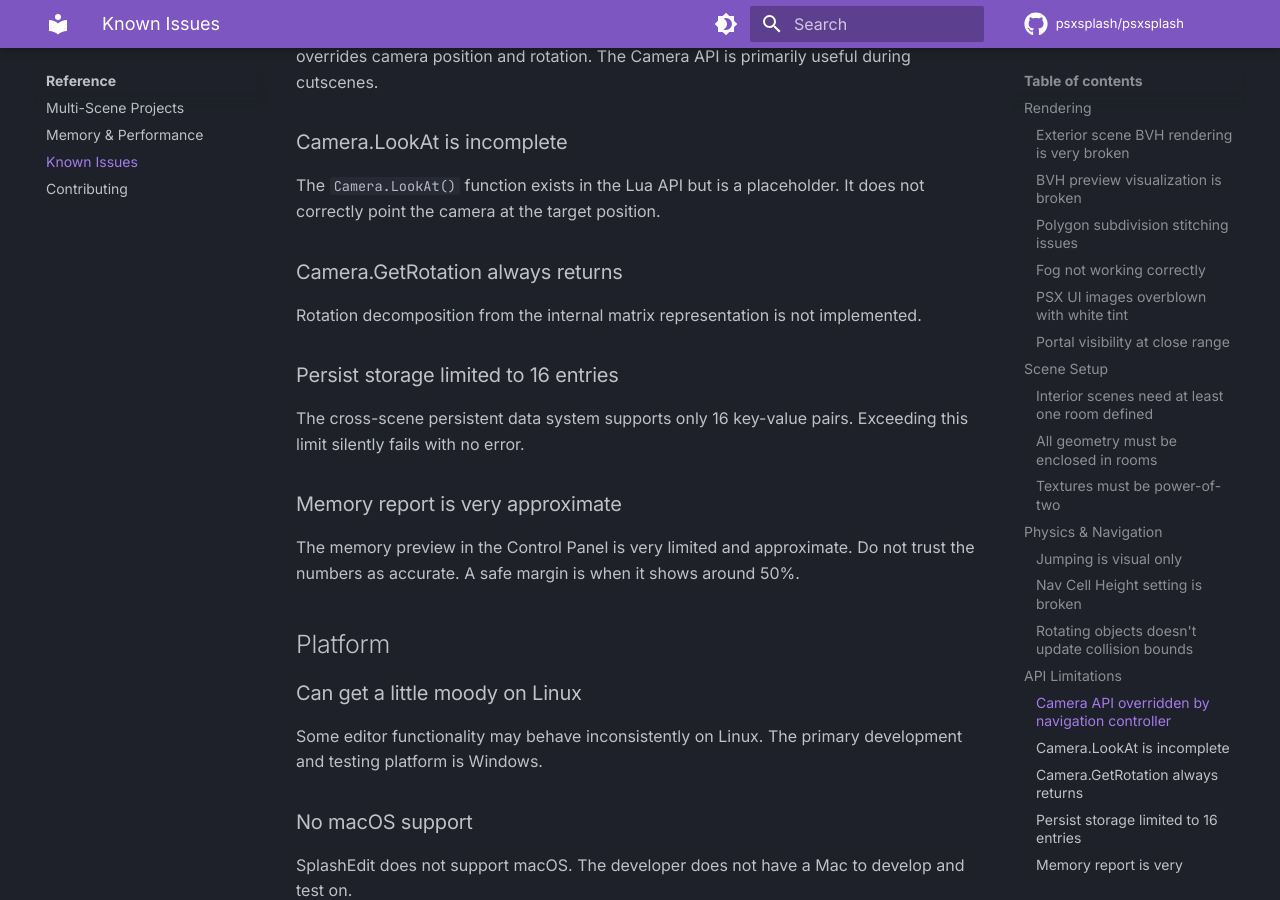
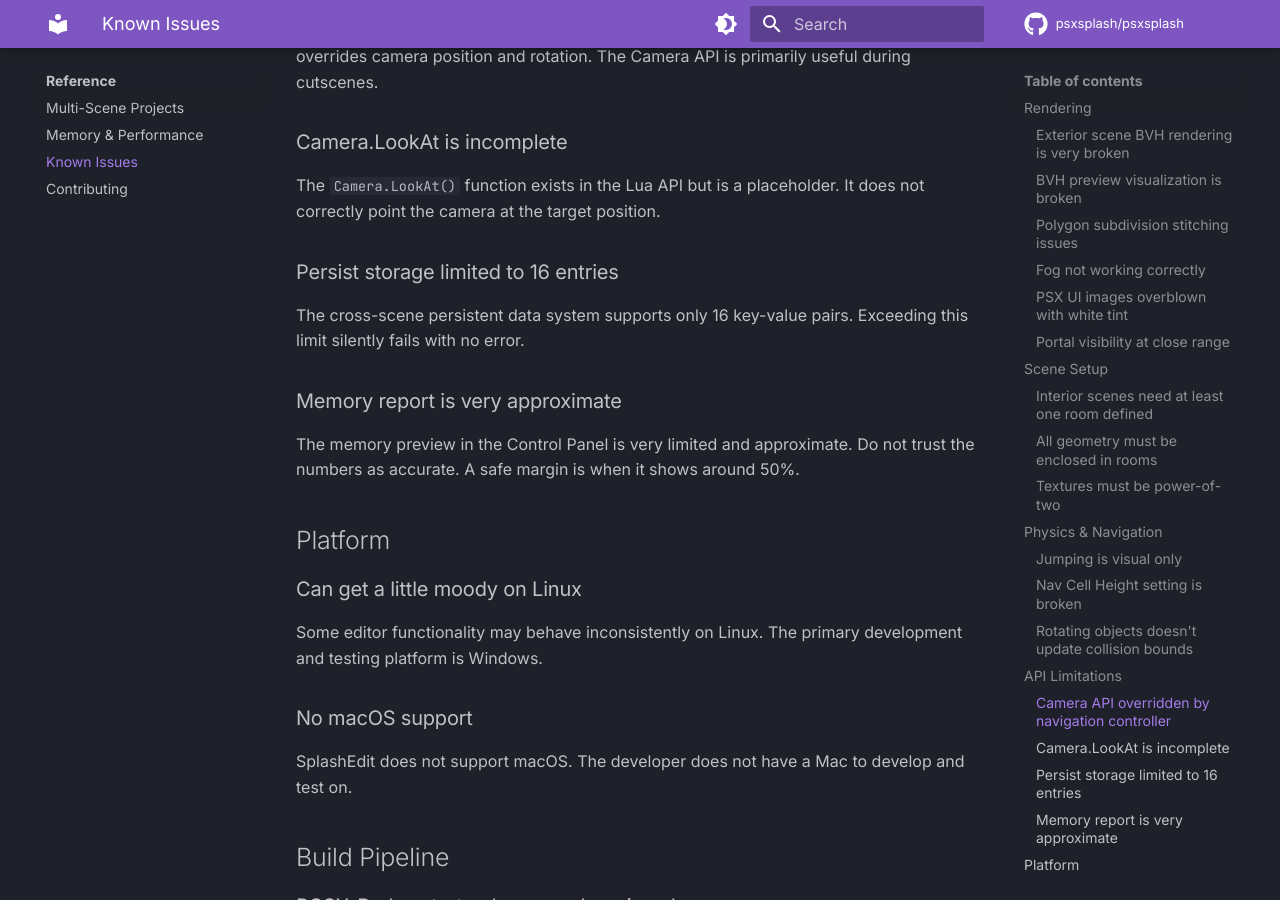
Before and after one commit to psxsplash/docs, an MkDocs documentation site: the page built from docs/reference/known-issues.md, in a window 1280 px wide and 900 px high, scrolled down 2150 px. Built offline with MkDocs 1.6.1 and Material for MkDocs 9.7.7, drawn with Linux system fonts in a browser that asks for light colours; comment, search, counter and statistics services are not loaded; the version menu is left out.

Commit message:
Known Issue Removal The issue has been fixed

```diff
--- a/docs/reference/known-issues.md
+++ b/docs/reference/known-issues.md
@@ -52,9 +52,6 @@ In scenes with a PSXPlayer and navigation regions, the navigation controller con
 ### Camera.LookAt is incomplete
 The `Camera.LookAt()` function exists in the Lua API but is a placeholder. It does not correctly point the camera at the target position.
 
-### Camera.GetRotation always returns {0, 0, 0}
-Rotation decomposition from the internal matrix representation is not implemented.
-
 ### Persist storage limited to 16 entries
 The cross-scene persistent data system supports only 16 key-value pairs. Exceeding this limit silently fails with no error.
 
```
